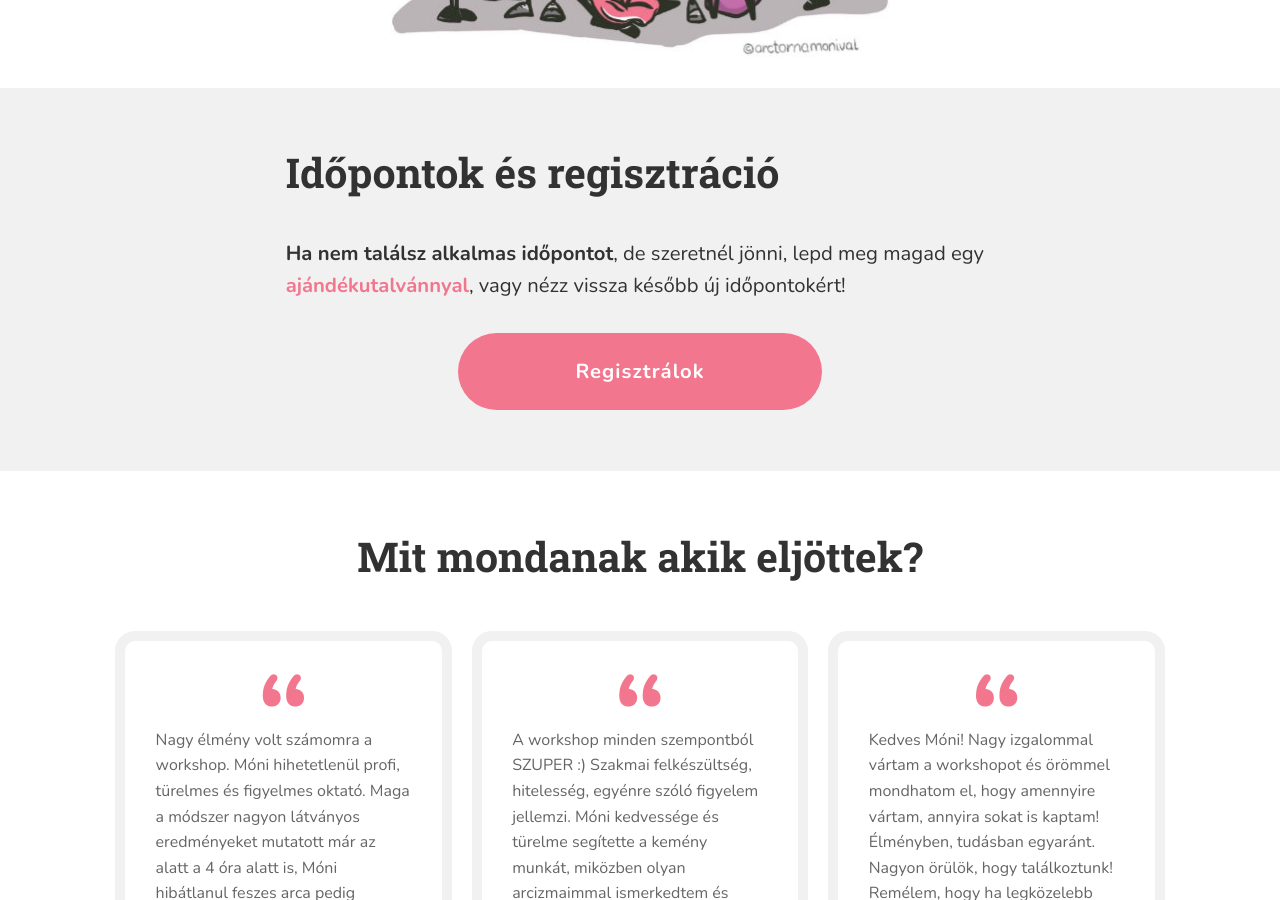
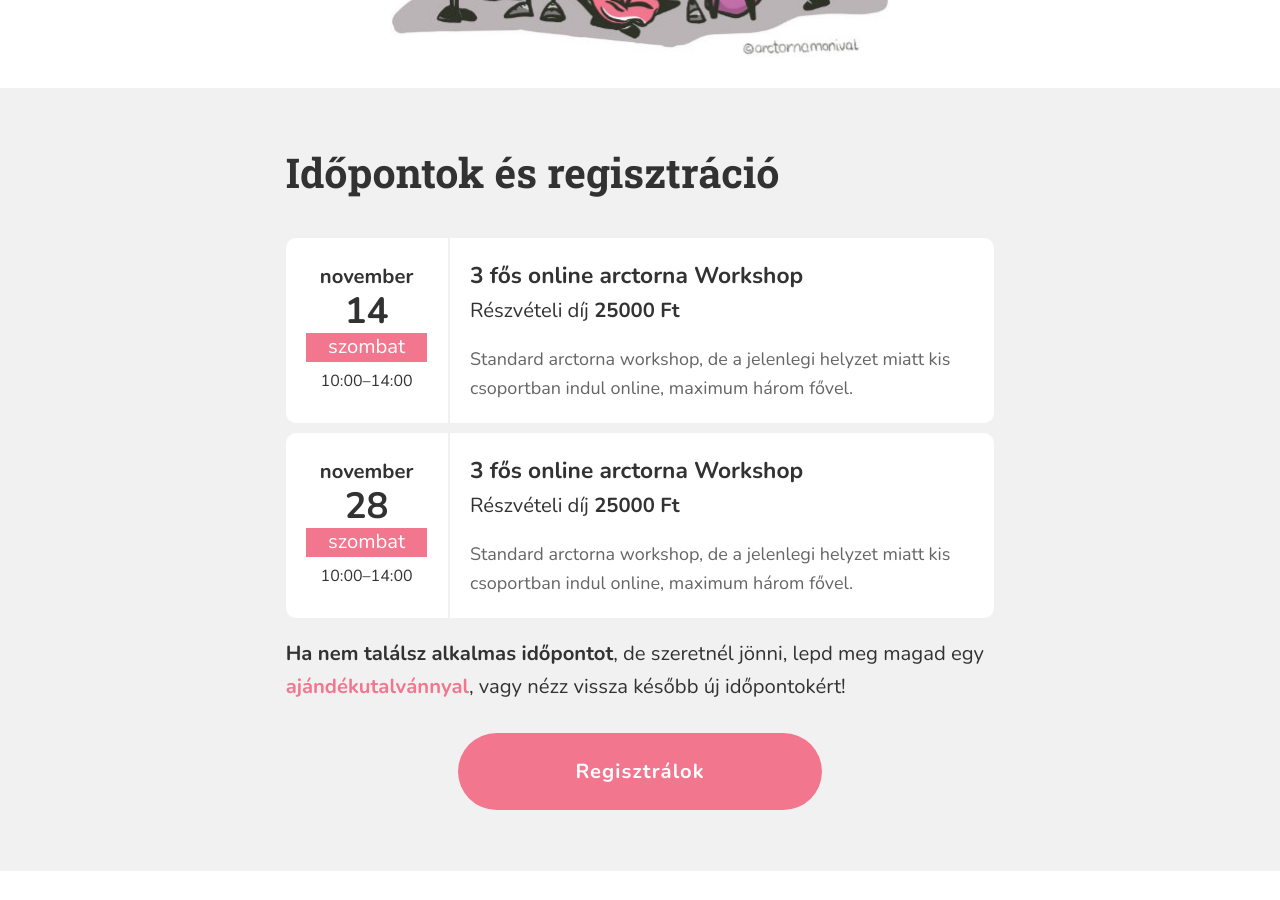
Before and after one commit to monikamudra/arctorna, a Jekyll site: the page built from workshop.md, in a window 1280 px wide and 900 px high, scrolled down 2093 px. Built offline with Jekyll 4.4.1, drawn with Linux system fonts in a browser that asks for light colours.

Commit message:
Update workshop events

```diff
--- a/_data/workshop.yaml
+++ b/_data/workshop.yaml
@@ -36,3 +36,21 @@ events:
       Standard arctorna workshop, de a jelenlegi helyzet miatt kis csoportban
       indul online, maximum három fővel.
     full: true
+  - date: 2020-11-14-T10:00
+    start: "10:00"
+    end: "14:00"
+    title: 3 fős online arctorna Workshop
+    price: 25000
+    description: >-
+      Standard arctorna workshop, de a jelenlegi helyzet miatt kis csoportban
+      indul online, maximum három fővel.
+    full: false
+  - date: 2020-11-28-T10:00
+    start: "10:00"
+    end: "14:00"
+    title: 3 fős online arctorna Workshop
+    price: 25000
+    description: >-
+      Standard arctorna workshop, de a jelenlegi helyzet miatt kis csoportban
+      indul online, maximum három fővel.
+    full: false
```
